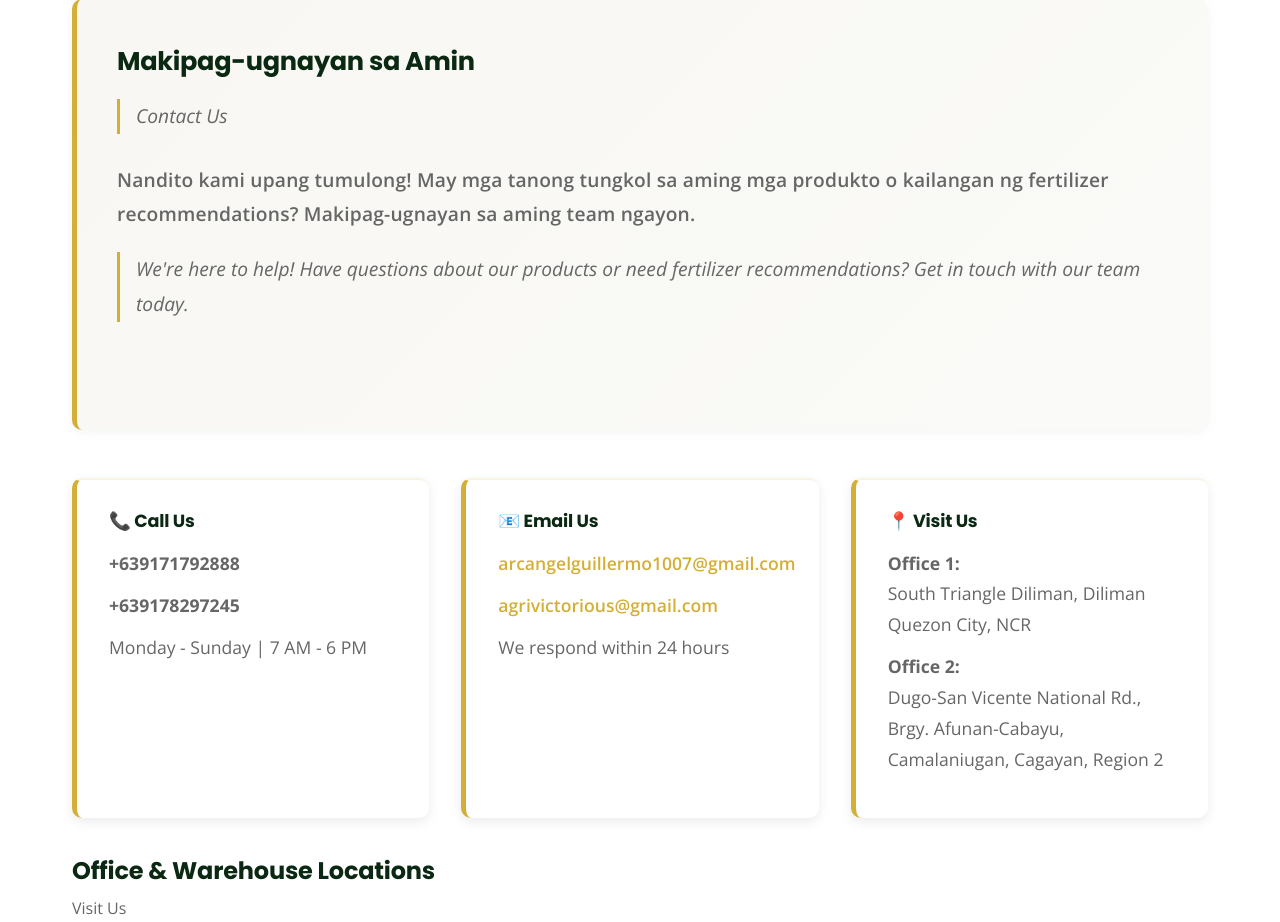
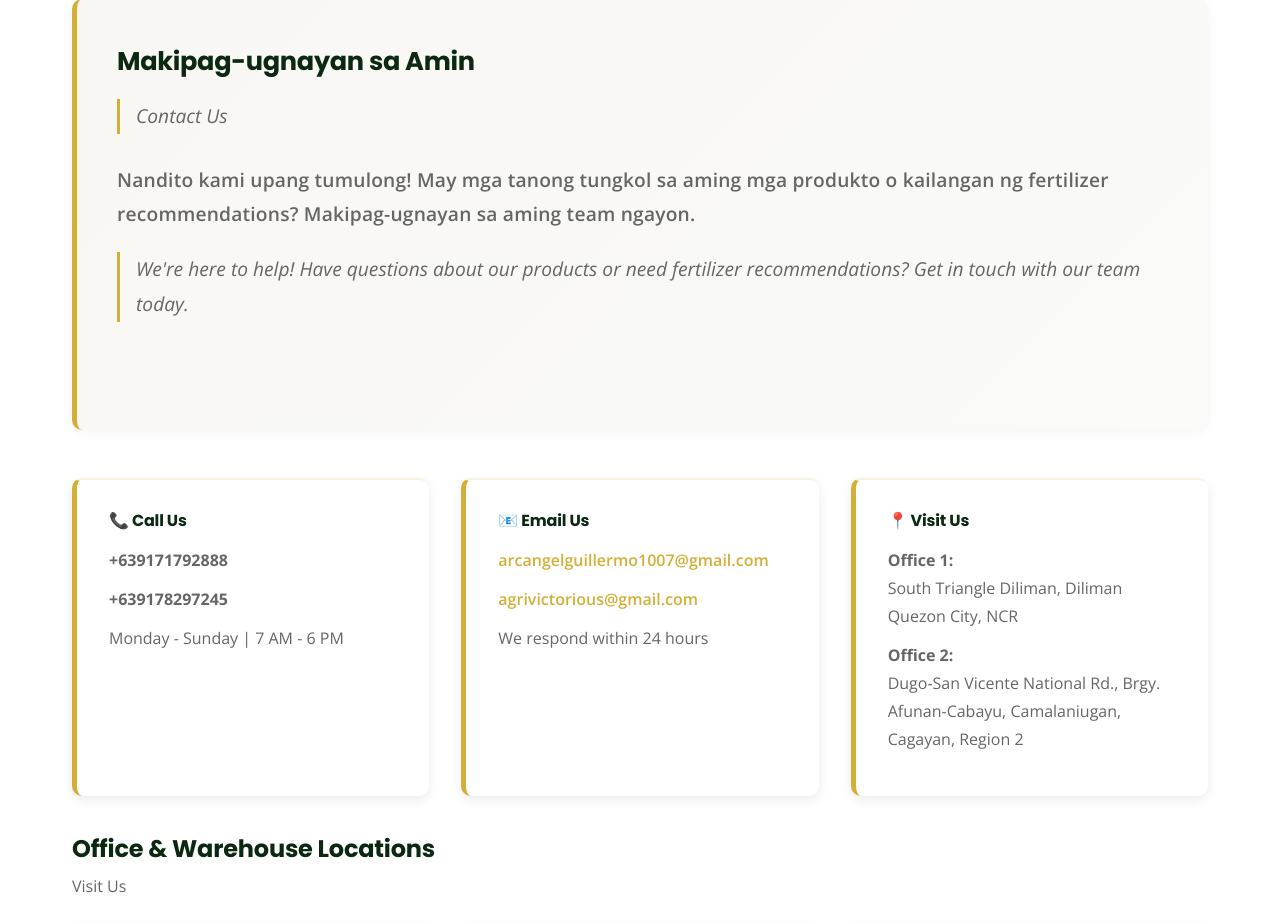
Before and after one commit to kenethdaletuazon21/Agri-Victorious-Trading-Corporation, a PHP site: page /pages/contact.html in a window 1280 px wide. Shown: the part 232-1154 px from the top of the page. Run offline with PHP 8.4, Linux system fonts and the light colour scheme.

Commit message:
Update style.css

```diff
--- a/css/style.css
+++ b/css/style.css
@@ -813,14 +813,14 @@ main {
 .contact-card h3 {
     color: var(--primary-darker);
     margin-bottom: 1rem;
-    font-size: 1.1rem;
+    font-size: 1rem;
     font-weight: 700;
 }
 
 .contact-card p {
     margin: 0.7rem 0;
     color: var(--text-light);
-    font-size: 1.1rem;
+    font-size: 1rem;
 }
 
 .contact-card a {
@@ -848,7 +848,7 @@ main {
 .contact-form h2 {
     color: var(--primary-darker);
     margin-bottom: 2rem;
-    font-size: 1.65rem;
+    font-size: 1.2rem;
     font-weight: 700;
 }
 
```
